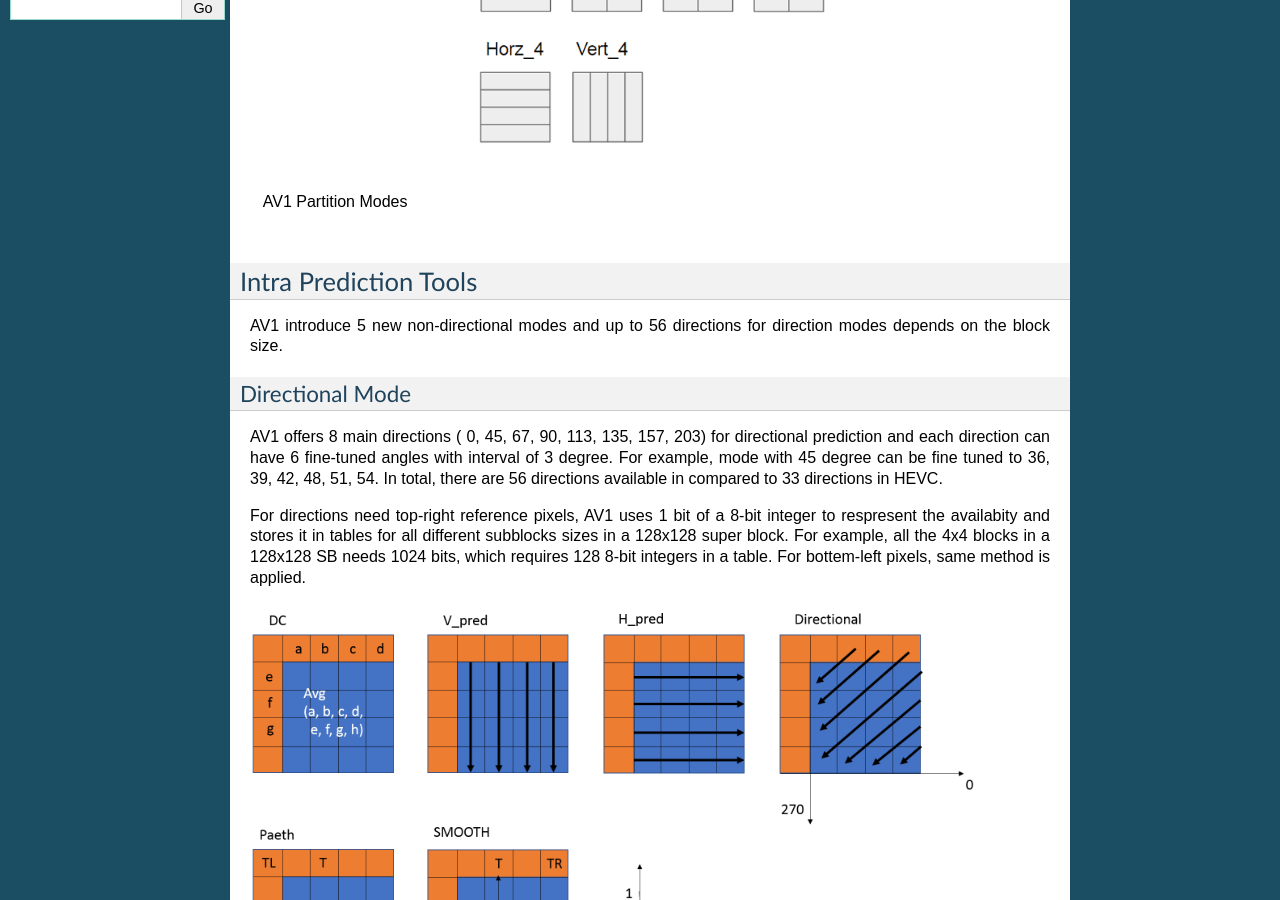
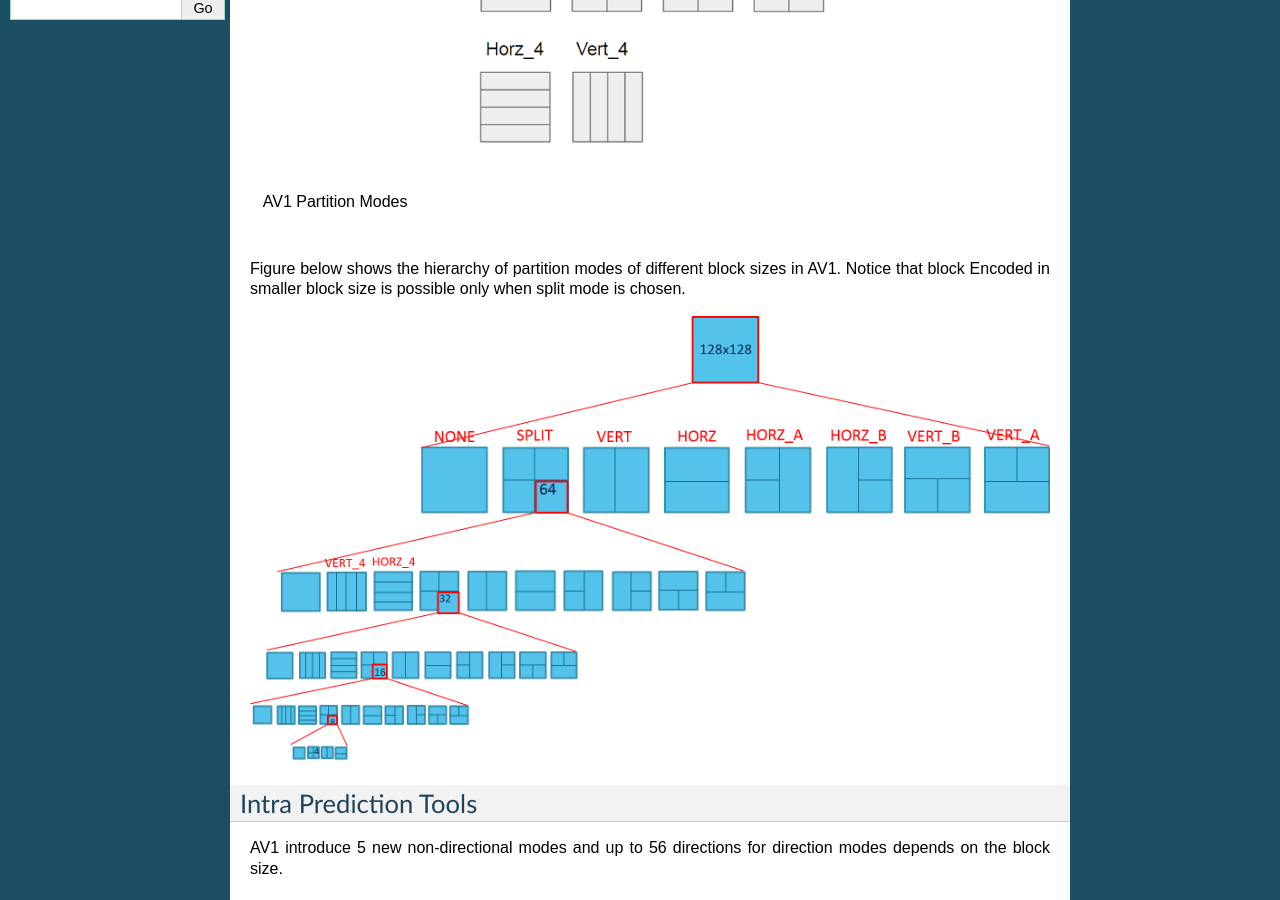
Before and after one commit to epadam/CNN-AV1-intra-encoder, a Sphinx documentation site: the page built from source/aom_av1.rst, in a window 1280 px wide and 900 px high, scrolled down 497 px. Built offline with Sphinx 7.4.7, drawn with Linux system fonts in a browser that asks for light colours.

Commit message:
Update aom_av1.rst

```diff
--- a/source/aom_av1.rst
+++ b/source/aom_av1.rst
@@ -16,6 +16,9 @@ AV1 allows 10 different partiton modes as shown in the Figure below. More partit
 
    AV1 Partition Modes
 
+Figure below shows the hierarchy of partition modes of different block sizes in AV1. Notice that block Encoded in smaller block size is possible only when split mode is chosen.
+
+.. image:: img/Partitionhierarchy.png
 
 ==========================
 Intra Prediction Tools
```
